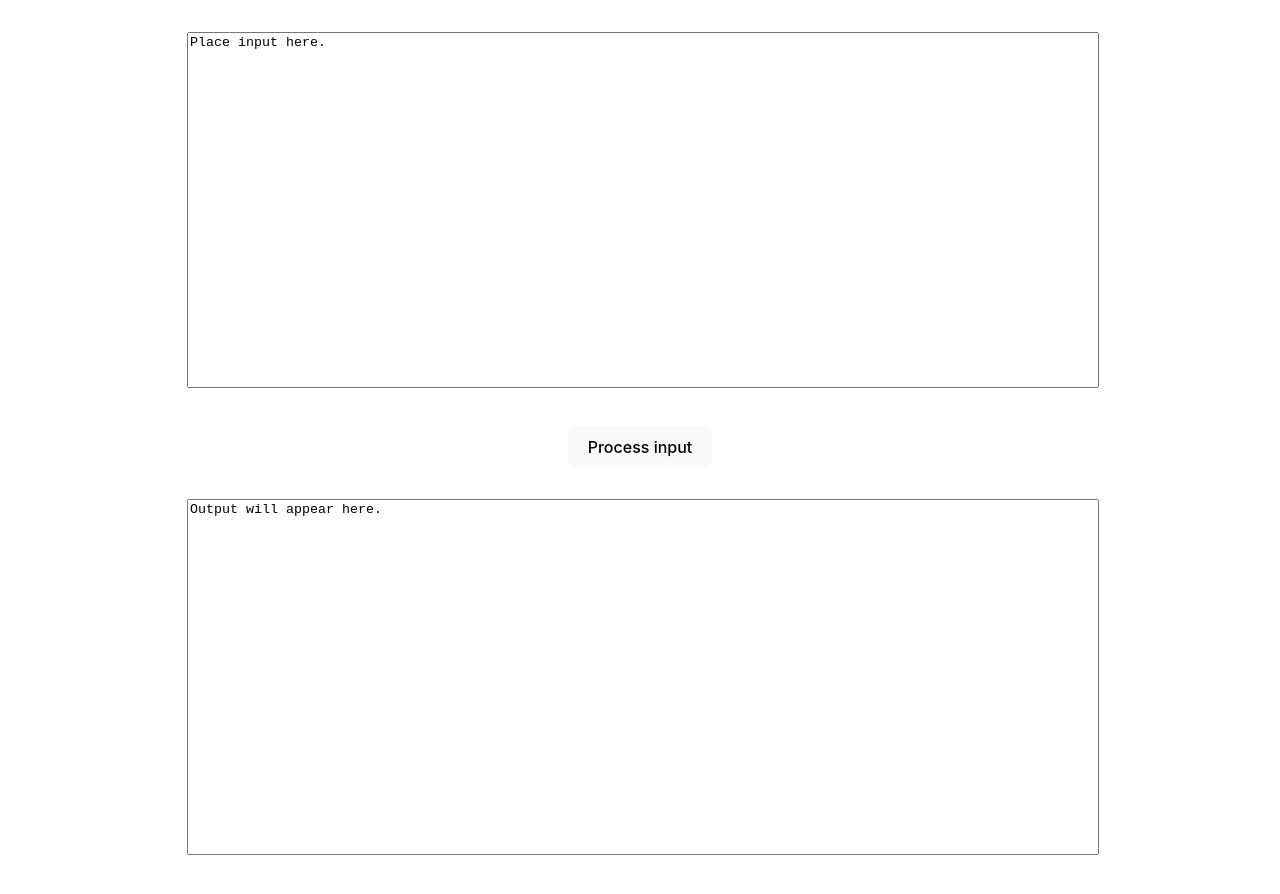
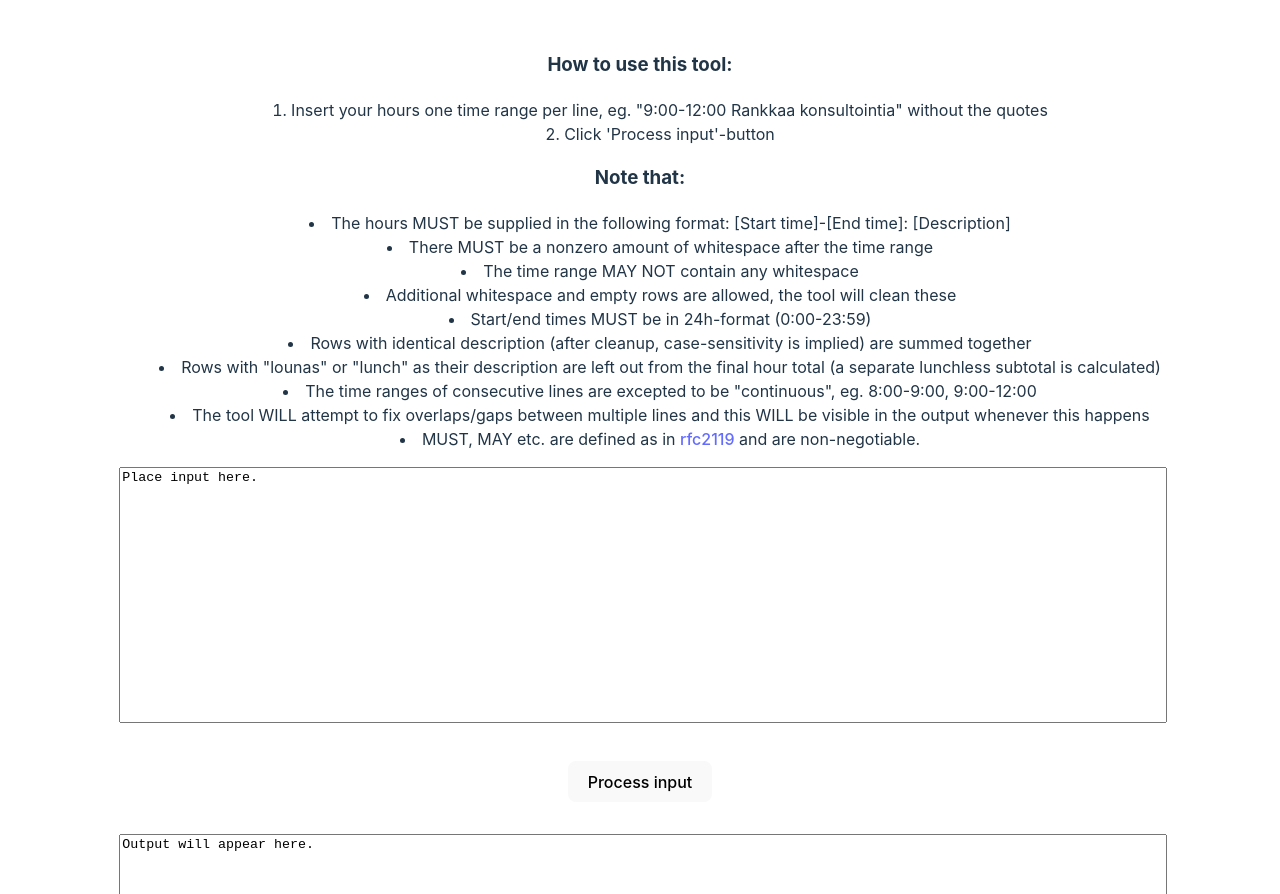
Before and after one commit to Nukasev/worklog-summer, a Svelte app: page / in a window 1280 px wide. Shown: the top 894 px of the page. Built offline with nearby package versions, Linux system fonts and the light colour scheme.

Commit message:
Add instructions on the UI

```diff
--- a/src/App.svelte
+++ b/src/App.svelte
@@ -1,4 +1,5 @@
 <script lang="ts">
+  import Instructions from "./Instructions.svelte";
   import { InputProcessor } from "./lib/InputProcessor";
 
   let inputText: string = "Place input here.";
@@ -11,8 +12,10 @@
 </script>
 
 <main>
+  <Instructions />
+
   <div id="input-area">
-    <textarea bind:value={inputText} />
+    <textarea id="input-textarea" bind:value={inputText} />
   </div>
 
   <div class="card">
@@ -20,7 +23,7 @@
   </div>
 
   <div id="output-area">
-    <textarea bind:value={outputText} />
+    <textarea id="output-textarea" bind:value={outputText} />
   </div>
 </main>
 
@@ -28,7 +31,12 @@
   textarea {
     min-width: 900px;
     width: 100%;
-    height: 350px;
     resize: none;
   }
+  #input-textarea {
+    height: 250px;
+  }
+  #output-textarea {
+    height: 350px;
+  }
 </style>
--- /dev/null
+++ b/src/Instructions.svelte
@@ -0,0 +1,57 @@
+<script lang="ts">
+</script>
+
+<div id="readme-area">
+  <h3>How to use this tool:</h3>
+  <ol>
+    <li>
+      Insert your hours one time range per line, eg. "9:00-12:00 Rankkaa
+      konsultointia" without the quotes
+    </li>
+    <li>Click 'Process input'-button</li>
+  </ol>
+  <h3>Note that:</h3>
+  <ul>
+    <li>
+      The hours MUST be supplied in the following format: [Start time]-[End
+      time]: [Description]
+    </li>
+    <li>There MUST be a nonzero amount of whitespace after the time range</li>
+    <li>The time range MAY NOT contain any whitespace</li>
+    <li>
+      Additional whitespace and empty rows are allowed, the tool will clean
+      these
+    </li>
+    <li>Start/end times MUST be in 24h-format (0:00-23:59)</li>
+    <li>
+      Rows with identical description (after cleanup, case-sensitivity is
+      implied) are summed together
+    </li>
+    <li>
+      Rows with "lounas" or "lunch" as their description are left out from the
+      final hour total (a separate lunchless subtotal is calculated)
+    </li>
+    <li>
+      The time ranges of consecutive lines are excepted to be "continuous", eg.
+      8:00-9:00, 9:00-12:00
+    </li>
+    <li>
+      The tool WILL attempt to fix overlaps/gaps between multiple lines and this
+      WILL be visible in the output whenever this happens
+    </li>
+    <li>
+      MUST, MAY etc. are defined as in <a
+        href="https://datatracker.ietf.org/doc/html/rfc2119">rfc2119</a
+      > and are non-negotiable.
+    </li>
+  </ul>
+</div>
+
+<style>
+  ul {
+    list-style-position: inside;
+  }
+  ol {
+    list-style-position: inside;
+  }
+</style>
```
